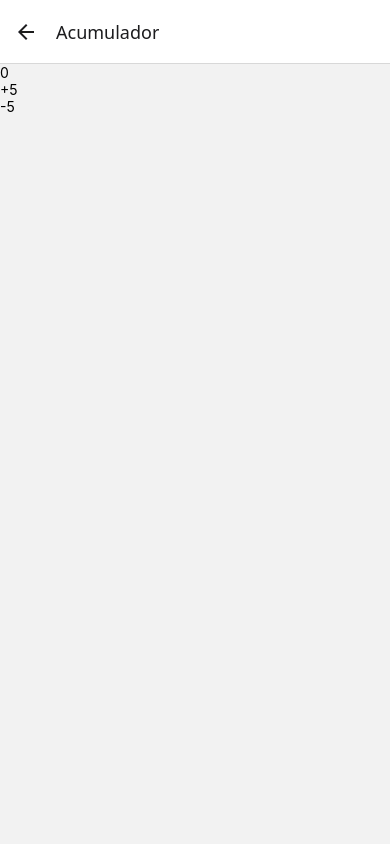
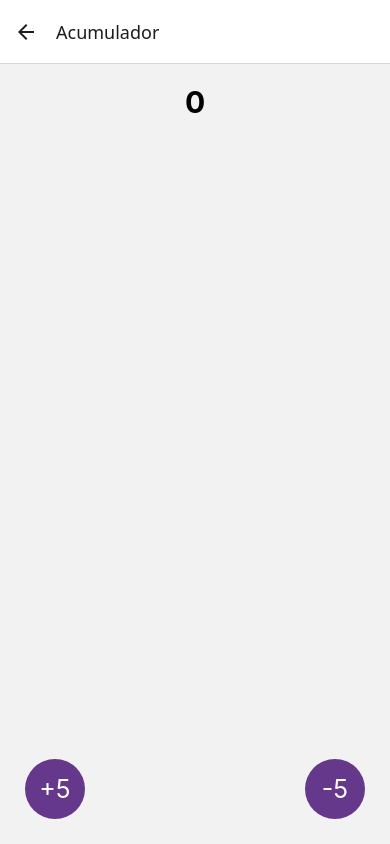
Before and after one commit to AlexdanTB/Ejercicios-TypeScript-ACD, a React Native app: screen /Acumulador in a window 390 px wide. Built offline with nearby package versions, Linux system fonts and the light colour scheme.

Commit message:
Estilos pantallaAcumulador

```diff
--- a/src/navigations/Navegador.tsx
+++ b/src/navigations/Navegador.tsx
@@ -19,7 +19,6 @@ function MyStack() {
       <Stack.Screen name="DivisionArreglo" component={PantallaDivisionArreglo} />
       <Stack.Screen name="Acumulador" component={PantallaAcumulador} />
       <Stack.Screen name="Promedio" component={PantallaPromedio} />
-
     </Stack.Navigator>
   );
 }
--- a/src/screens/PantallaAcumulador.tsx
+++ b/src/screens/PantallaAcumulador.tsx
@@ -1,21 +1,23 @@
 import React, { useState } from 'react'
 import { Text, TouchableOpacity, View } from 'react-native'
+import { styles } from '../theme/appStyle'
 
 export const PantallaAcumulador = () => {
 
     const [contador, setcontador] = useState(0)
 
   return (
-    <View>
-        <Text>{contador}</Text>
-        <TouchableOpacity
+    <View style={{flex:1}}>
+        <Text style={{textAlign:"center", fontSize:30, fontWeight:"bold", margin:20}}>{contador}</Text>
+          <TouchableOpacity style={[styles.btnLocationBL, styles.btna]}
         onPress={()=> setcontador(contador+5)}>
-            <Text>+5</Text>
+            <Text style={styles.btntxt}>+5</Text>
         </TouchableOpacity>
-        <TouchableOpacity
+        <TouchableOpacity style={[styles.btnLocationBR, styles.btna]}
         onPress={()=> setcontador(contador-5)}>
-            <Text>-5</Text>
+            <Text style={styles.btntxt}>-5</Text>
         </TouchableOpacity>
+
     </View>
   )
 }
--- a/src/theme/appStyle.ts
+++ b/src/theme/appStyle.ts
@@ -30,5 +30,27 @@ export const styles = StyleSheet.create({
         textAlign:"center",
         margin:5,
         padding: 5
+    },
+    btna:{
+      backgroundColor: "#65388bff",
+      width:60,
+      height:60,
+      borderRadius:50,
+      justifyContent: "center"
+    },
+    btnLocationBL:{
+      position: "absolute",
+      bottom:25,
+      left:25
+    },
+    btnLocationBR:{
+      position: "absolute",
+      bottom:25,
+      right:25
+    },
+    btntxt:{
+      color:"white",
+      fontSize:25,
+      textAlign:"center"
     }
 })
```
